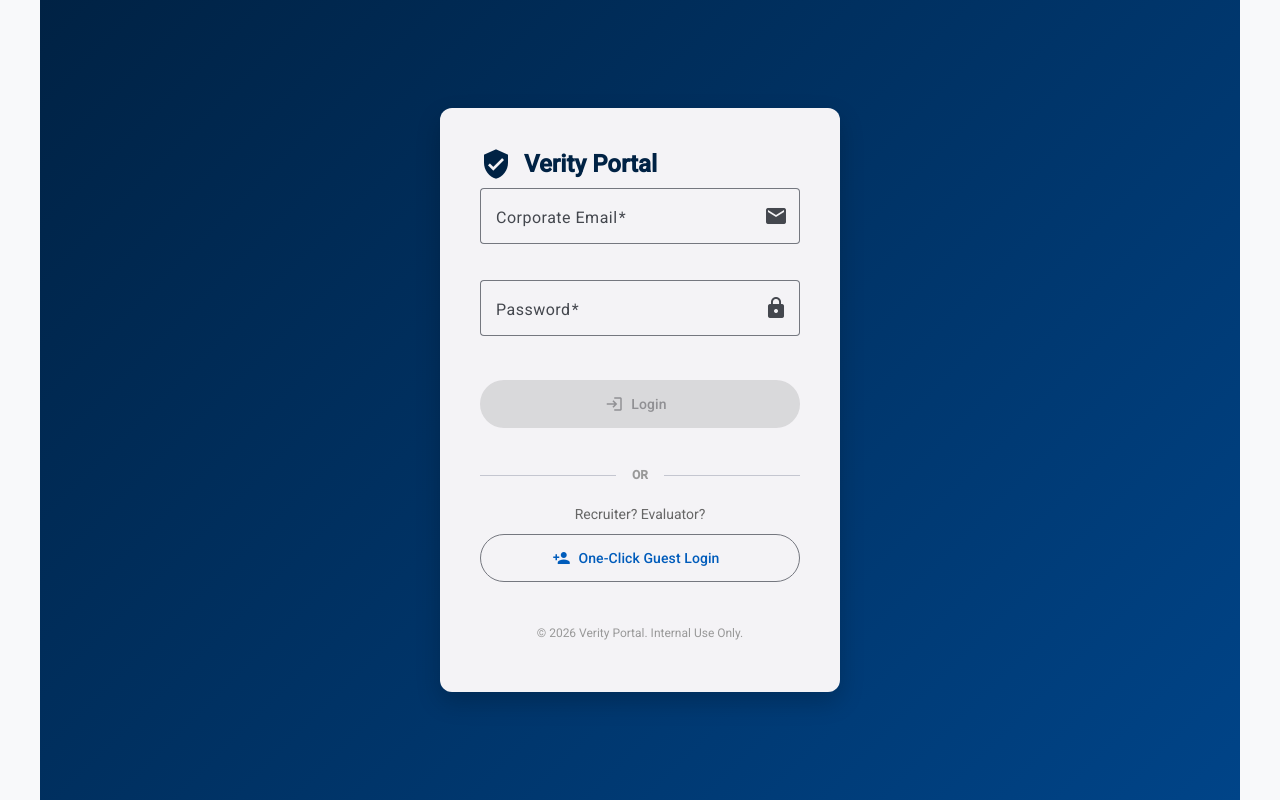
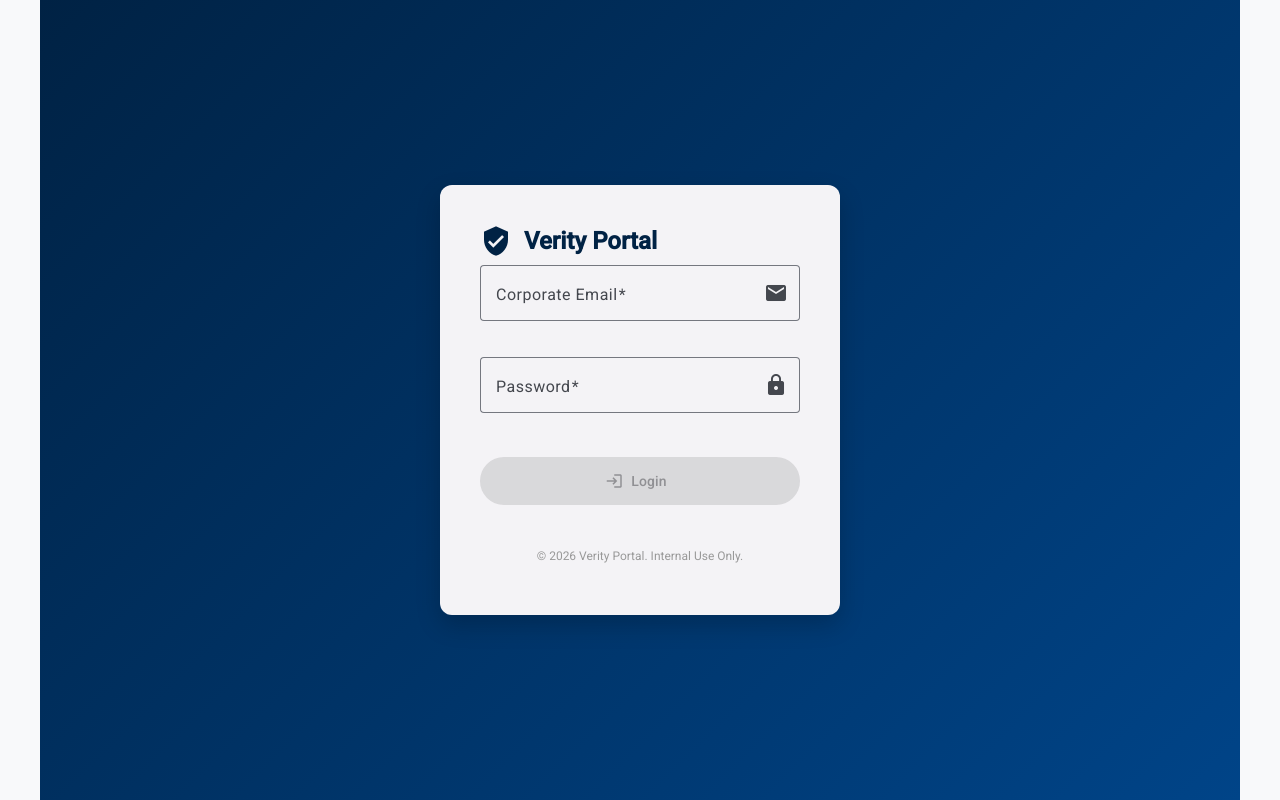
Before and after one commit to vanKvo/verity-portal-frontend, an Angular app: page /login in a window 1280 px wide. Built offline with nearby package versions, Linux system fonts and the light colour scheme.

Commit message:
Removed one-click guest login.

```diff
--- a/src/app/core/services/auth.service.ts
+++ b/src/app/core/services/auth.service.ts
@@ -33,16 +33,6 @@ export class AuthService {
       tap(response => this.handleAuthSuccess(response, credentials.email)),
       catchError(error => {
         console.error('Login failed', error);
-        throw error;
-      })
-    );
-  }
-
-  guestLogin() {
-    return this.http.post<AuthResponse>(`${this.apiUrl}/guest-login`, {}).pipe(
-      tap(response => this.handleAuthSuccess(response, 'guest@verity.com')),
-      catchError(error => {
-        console.error('Guest login failed', error);
         throw error;
       })
     );
--- a/src/app/features/auth/login/login.component.css
+++ b/src/app/features/auth/login/login.component.css
@@ -46,36 +46,6 @@
   background-color: #002244;
 }
 
-.divider {
-  display: flex;
-  align-items: center;
-  margin: 24px 0;
-  gap: 16px;
-  color: #999;
-  font-size: 12px;
-  font-weight: bold;
-}
-
-.divider mat-divider {
-  flex: 1;
-}
-
-.guest-section {
-  text-align: center;
-}
-
-.guest-section p {
-  font-size: 14px;
-  color: #666;
-  margin-bottom: 12px;
-}
-
-.guest-btn {
-  height: 48px;
-  border-color: #002244;
-  color: #002244;
-}
-
 .footer-note {
   text-align: center;
   font-size: 12px;
--- a/src/app/features/auth/login/login.component.html
+++ b/src/app/features/auth/login/login.component.html
@@ -31,21 +31,6 @@
           <span *ngIf="isLoading">Authenticating...</span>
         </button>
       </form>
-
-      <div class="divider">
-        <mat-divider></mat-divider>
-        <span>OR</span>
-        <mat-divider></mat-divider>
-      </div>
-
-      <div class="guest-section">
-        <p>Recruiter? Evaluator?</p>
-        <button mat-stroked-button color="accent" class="full-width guest-btn" type="button" (click)="onGuestLogin()"
-          [disabled]="isLoading">
-          <mat-icon>person_add</mat-icon>
-          One-Click Guest Login
-        </button>
-      </div>
     </mat-card-content>
 
     <mat-card-footer>
--- a/src/app/features/auth/login/login.component.ts
+++ b/src/app/features/auth/login/login.component.ts
@@ -6,7 +6,6 @@ import { MatFormFieldModule } from '@angular/material/form-field';
 import { MatInputModule } from '@angular/material/input';
 import { MatButtonModule } from '@angular/material/button';
 import { MatIconModule } from '@angular/material/icon';
-import { MatDividerModule } from '@angular/material/divider';
 import { MatSnackBar, MatSnackBarModule } from '@angular/material/snack-bar';
 import { AuthService } from '../../../core/services/auth.service';
 
@@ -21,7 +20,6 @@ import { AuthService } from '../../../core/services/auth.service';
     MatInputModule,
     MatButtonModule,
     MatIconModule,
-    MatDividerModule,
     MatSnackBarModule
   ],
   templateUrl: './login.component.html',
@@ -51,14 +49,4 @@ export class LoginComponent {
       });
     }
   }
-
-  onGuestLogin() {
-    this.isLoading = true;
-    this.authService.guestLogin().subscribe({
-      error: () => {
-        this.isLoading = false;
-        this.snackBar.open('Guest login failed.', 'Close', { duration: 3000 });
-      }
-    });
-  }
 }
```
